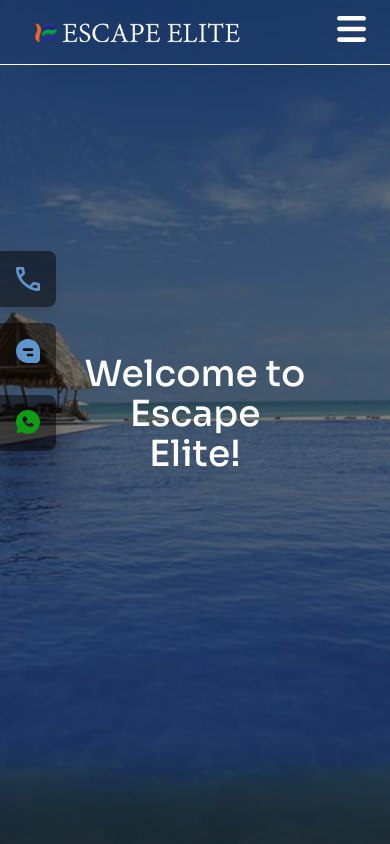
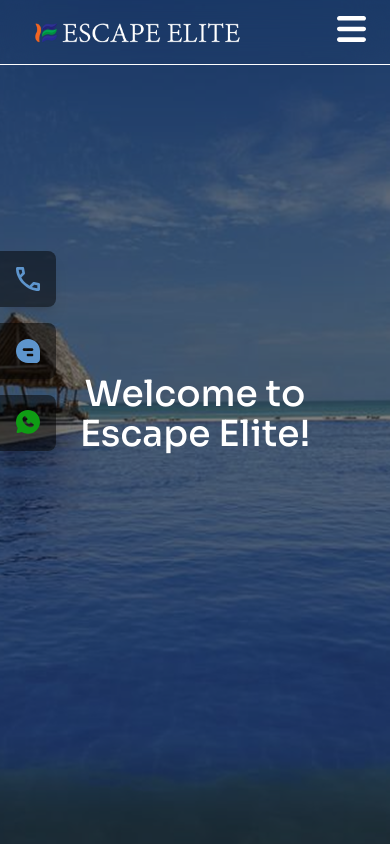
Before and after one commit to Rajith0417/escapeelite, a Next.js app: page / in a window 390 px wide. Shown: the top 844 px of the page. Built offline with nearby package versions, Linux system fonts and the light colour scheme.

Commit message:
fix: hotel page alignment issue on hero fixed

```diff
--- a/src/components/Hero.tsx
+++ b/src/components/Hero.tsx
@@ -50,7 +50,7 @@ export default function Hero({image, titleDesktop, titleMobile, paragraph, ratin
         </div>
           )}
         </div>
-        <div className="px-16 z-10 md:hidden text-center md:text-left">
+        <div className="px-2 md:px-16 z-10 md:hidden text-center md:text-left">
           <h2 className="text-4xl md:text-4xl font-medium mb-4">
             {titleMobile}
           </h2>
```
